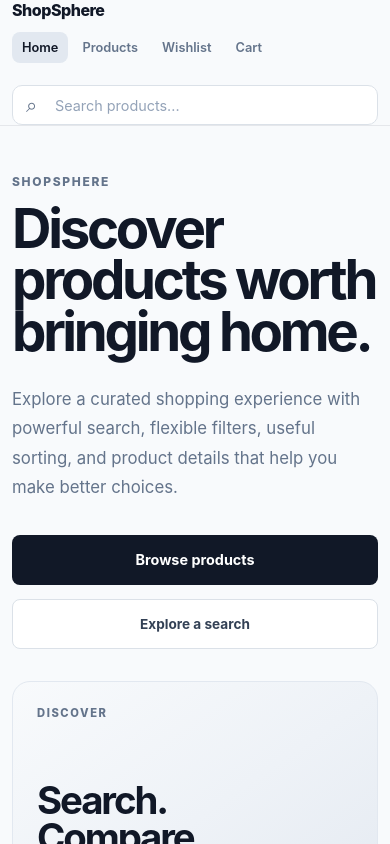
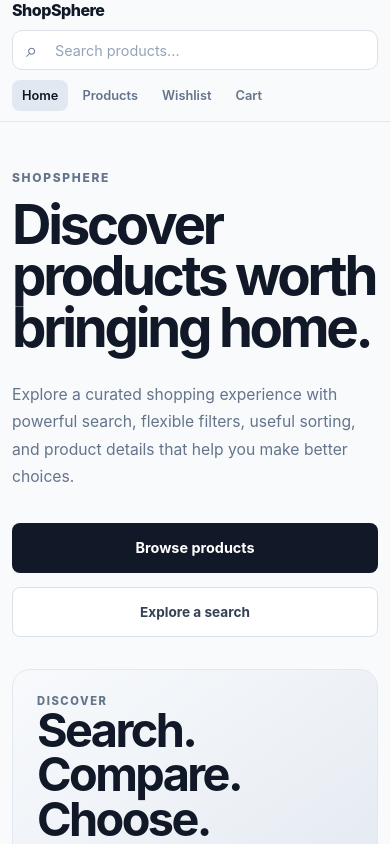
Before and after one commit to RakshatTiwari/shopsphere, a React (Vite) app: page / in a window 390 px wide. Shown: the top 844 px of the page. Built offline with nearby package versions, Linux system fonts and the light colour scheme; no server answers.

Commit message:
fix: harden responsive storefront layouts

```diff
--- a/src/index.css
+++ b/src/index.css
@@ -833,19 +833,37 @@ img {
 @media (max-width: 520px) {
   .navbar-inner {
     width: min(100% - 24px, 1200px);
-    gap: 12px;
+    grid-template-columns: minmax(0, 1fr);
+    gap: 10px;
   }
 
   .navbar-brand {
     font-size: 1rem;
   }
 
+  .navbar-search {
+    grid-column: 1;
+    grid-row: auto;
+    order: 2;
+  }
+
+  .navbar-links {
+    grid-column: 1;
+    grid-row: auto;
+    order: 3;
+    width: 100%;
+    min-width: 0;
+    padding-bottom: 10px;
+    overflow-x: auto;
+    scrollbar-width: none;
+  }
+
+  .navbar-links::-webkit-scrollbar {
+    display: none;
+  }
+
   .search-input {
     height: 40px;
-  }
-
-  .navbar-links {
-    padding-bottom: 10px;
   }
 
   .app-content {
@@ -1433,11 +1451,27 @@ img {
 
 .wishlist-card-actions {
   display: grid;
-  grid-template-columns: minmax(0, 1fr) auto;
+  grid-template-columns: minmax(0, 1fr) auto auto;
   align-items: center;
   gap: 10px;
   margin-top: auto;
   padding-top: 18px;
+}
+
+@media (max-width: 760px) {
+  .wishlist-card-actions {
+    grid-template-columns: minmax(0, 1fr) auto;
+  }
+}
+
+@media (max-width: 520px) {
+  .wishlist-card-actions {
+    grid-template-columns: 1fr;
+  }
+
+  .wishlist-card-actions > * {
+    width: 100%;
+  }
 }
 
 .wishlist-view-button {
--- a/src/pages/HomePage.css
+++ b/src/pages/HomePage.css
@@ -438,6 +438,10 @@
     font-size: clamp(2.8rem, 14vw, 4.8rem);
   }
 
+  .home-hero-description {
+    font-size: 0.98rem;
+  }
+
   .home-hero-actions {
     align-items: stretch;
     flex-direction: column;
@@ -452,6 +456,10 @@
     align-items: flex-start;
     flex-direction: column;
     gap: 14px;
+  }
+
+  .home-section-heading h2 {
+    font-size: clamp(1.9rem, 9vw, 2.6rem);
   }
 
   .home-categories,
@@ -475,6 +483,10 @@
     margin-top: 72px;
     padding: 32px 24px;
   }
+
+  .home-bottom-cta .primary-button {
+    width: 100%;
+  }
 }
 
 @media (max-width: 520px) {
@@ -482,8 +494,27 @@
     width: min(100% - 24px, 1200px);
   }
 
+  .home-hero-content {
+    min-width: 0;
+  }
+
+  .home-hero h1 {
+    max-width: 100%;
+    overflow-wrap: anywhere;
+  }
+
+  .home-hero-description {
+    max-width: 100%;
+    overflow-wrap: anywhere;
+  }
+
   .home-hero-panel {
+    min-height: 260px;
     padding: 24px;
+  }
+
+  .home-hero-panel strong {
+    font-size: clamp(2.2rem, 12vw, 3.4rem);
   }
 
   .home-discovery-card {
--- a/src/pages/ProductDetailsPage.css
+++ b/src/pages/ProductDetailsPage.css
@@ -75,7 +75,8 @@
 .gallery-arrow:focus-visible,
 .product-gallery-thumbnail:focus-visible,
 .quantity-button:focus-visible,
-.add-to-cart-button:focus-visible {
+.add-to-cart-button:focus-visible,
+.wishlist-button:focus-visible {
   outline: 3px solid #93c5fd;
   outline-offset: 2px;
 }
@@ -291,19 +292,29 @@
   font-weight: 700;
 }
 
+.purchase-action-row {
+  display: grid;
+  grid-template-columns: minmax(0, 1fr) minmax(180px, auto);
+  gap: 10px;
+}
+
+.add-to-cart-button,
+.wishlist-button {
+  min-height: 48px;
+  border-radius: 10px;
+  font-size: 14px;
+  font-weight: 700;
+  cursor: pointer;
+}
+
 .add-to-cart-button {
   display: flex;
   width: 100%;
-  min-height: 48px;
   align-items: center;
   justify-content: center;
   border: 0;
-  border-radius: 10px;
   background: #0f172a;
   color: #ffffff;
-  font-size: 15px;
-  font-weight: 700;
-  cursor: pointer;
   transition:
     background 0.15s ease,
     transform 0.15s ease;
@@ -318,6 +329,23 @@
   background: #cbd5e1;
   color: #64748b;
   cursor: not-allowed;
+}
+
+.wishlist-button {
+  padding: 0 18px;
+  border: 1px solid #cbd5e1;
+  background: #ffffff;
+  color: #334155;
+}
+
+.wishlist-button:hover {
+  background: #f8fafc;
+}
+
+.wishlist-button-active {
+  border-color: #fecdd3;
+  background: #fff1f2;
+  color: #be123c;
 }
 
 .cart-action-message {
@@ -403,6 +431,7 @@
   display: inline-flex;
   align-items: center;
   justify-content: center;
+  margin-left: 8px;
   padding: 11px 18px;
   border: 1px solid #cbd5e1;
   border-radius: 10px;
@@ -431,6 +460,10 @@
 
   .product-gallery-main-image {
     height: 400px;
+  }
+
+  .purchase-action-row {
+    grid-template-columns: minmax(0, 1fr) minmax(160px, auto);
   }
 }
 
@@ -487,6 +520,14 @@
     flex-direction: column;
   }
 
+  .purchase-action-row {
+    grid-template-columns: 1fr;
+  }
+
+  .wishlist-button {
+    width: 100%;
+  }
+
   .product-details-info-item {
     align-items: flex-start;
     flex-direction: column;
@@ -502,43 +543,49 @@
     margin: 48px auto;
     padding: 36px 20px;
   }
+
+  .product-details-state .primary-button,
+  .product-details-state .secondary-button {
+    width: 100%;
+    margin-left: 0;
+  }
+
+  .product-details-state .secondary-button {
+    margin-top: 10px;
+  }
 }
 
-.purchase-action-row {
-  display: grid;
-  grid-template-columns: minmax(0, 1fr) auto;
-  gap: 10px;
-}
+@media (max-width: 420px) {
+  .product-gallery-main {
+    min-height: 320px;
+    padding: 16px 42px;
+  }
 
-.wishlist-button {
-  min-height: 48px;
-  padding: 0 18px;
-  border: 1px solid #cbd5e1;
-  border-radius: 10px;
-  background: #ffffff;
-  color: #334155;
-  font-size: 14px;
-  font-weight: 700;
-  cursor: pointer;
-}
+  .product-gallery-main-image {
+    height: 270px;
+  }
 
-.wishlist-button:hover {
-  background: #f8fafc;
-}
+  .product-gallery-thumbnails {
+    grid-template-columns: repeat(3, minmax(0, 1fr));
+  }
 
-.wishlist-button-active {
-  border-color: #fecdd3;
-  background: #fff1f2;
-  color: #be123c;
-}
+  .product-gallery-thumbnail {
+    height: 64px;
+  }
 
-.wishlist-button:focus-visible {
-  outline: 3px solid #93c5fd;
-  outline-offset: 2px;
-}
+  .product-details-title {
+    font-size: 28px;
+  }
 
-@media (max-width: 640px) {
-  .purchase-action-row {
-    grid-template-columns: 1fr;
+  .product-details-current-price {
+    font-size: 28px;
+  }
+
+  .quantity-button {
+    width: 40px;
+  }
+
+  .quantity-value {
+    width: 44px;
   }
 }
```
